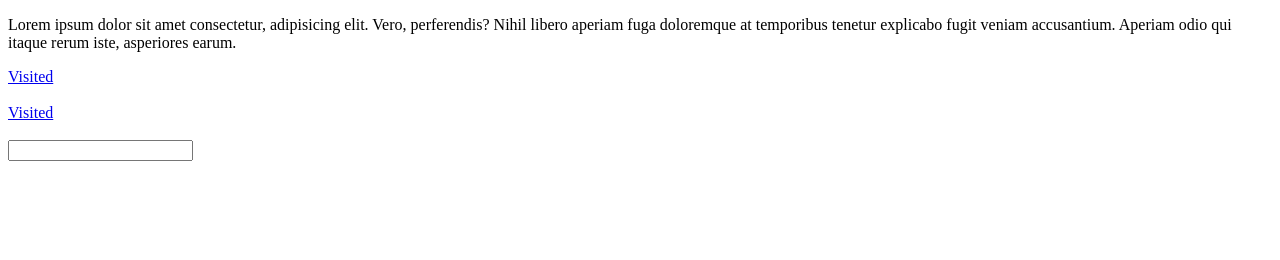
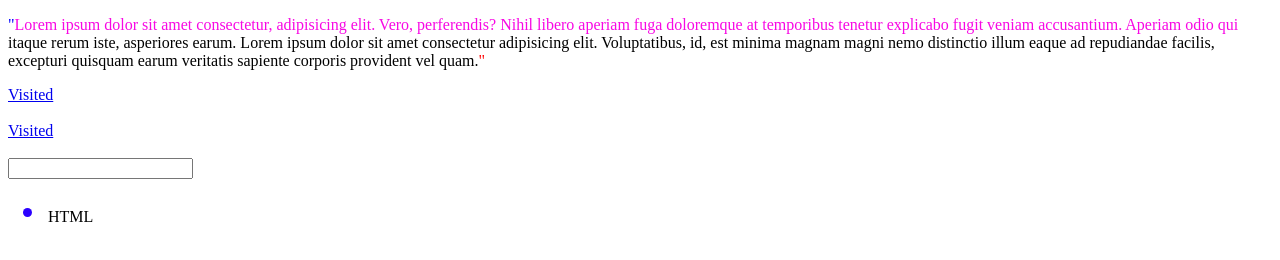
Before and after one commit to Dev-Archana/FrontEndDevelopment, a plain HTML site: page CSS/PseudoClasses.html in a window 1280 px wide. Drawn offline with Linux system fonts and the light colour scheme.

Commit message:
Pseudo_Classes

```diff
--- a/CSS/PseudoClasses.css
+++ b/CSS/PseudoClasses.css
@@ -1,12 +1,12 @@
 /* Pseudo Classes */
-p:hover {
+/* p:hover {
     width: 200px;
     height: 200px;
     border: 2px solid black;
     background-color: rebeccapurple;
     color: white;
     padding: 20px;
-}
+} */
 
 #a1:visited {
     color: rgb(248, 8, 228);
@@ -23,3 +23,30 @@ input:focus {
 }
 
 /* Pseudo Element */
+p::first-line {
+    color: rgb(248, 8, 228);
+    border: 2px dotted blue;
+}
+
+p::first-letter {
+    color: blue;
+}
+
+p::before {
+    content: '"';
+    color: red;
+}
+
+p::after {
+    content: '"';
+    color: red;
+}
+
+ul {
+    width: 40px;
+}
+
+ul li::marker {
+    color: rgb(43, 0, 255);
+    font-size: 30px;
+}
--- a/CSS/PseudoClasses.html
+++ b/CSS/PseudoClasses.html
@@ -11,12 +11,17 @@
 <body>
     <p>Lorem ipsum dolor sit amet consectetur, adipisicing elit. Vero, perferendis? Nihil libero aperiam fuga doloremque
         at temporibus tenetur explicabo fugit veniam accusantium. Aperiam odio qui itaque rerum iste, asperiores earum.
-    </p>
+        Lorem ipsum dolor sit amet consectetur adipisicing elit. Voluptatibus, id, est minima magnam magni nemo
+        distinctio illum eaque ad repudiandae facilis, excepturi quisquam earum veritatis sapiente corporis provident
+        vel quam.</p>
     <a id="a1" href="index.html">Visited</a><br /><br />
     <a id="a2" href="index.html">Visited</a><br /><br />
     <table>
         <input type="text" name="" id="">
     </table>
+    <ul>
+        <li>HTML</li>
+    </ul>
 </body>
 
 </html>
```
